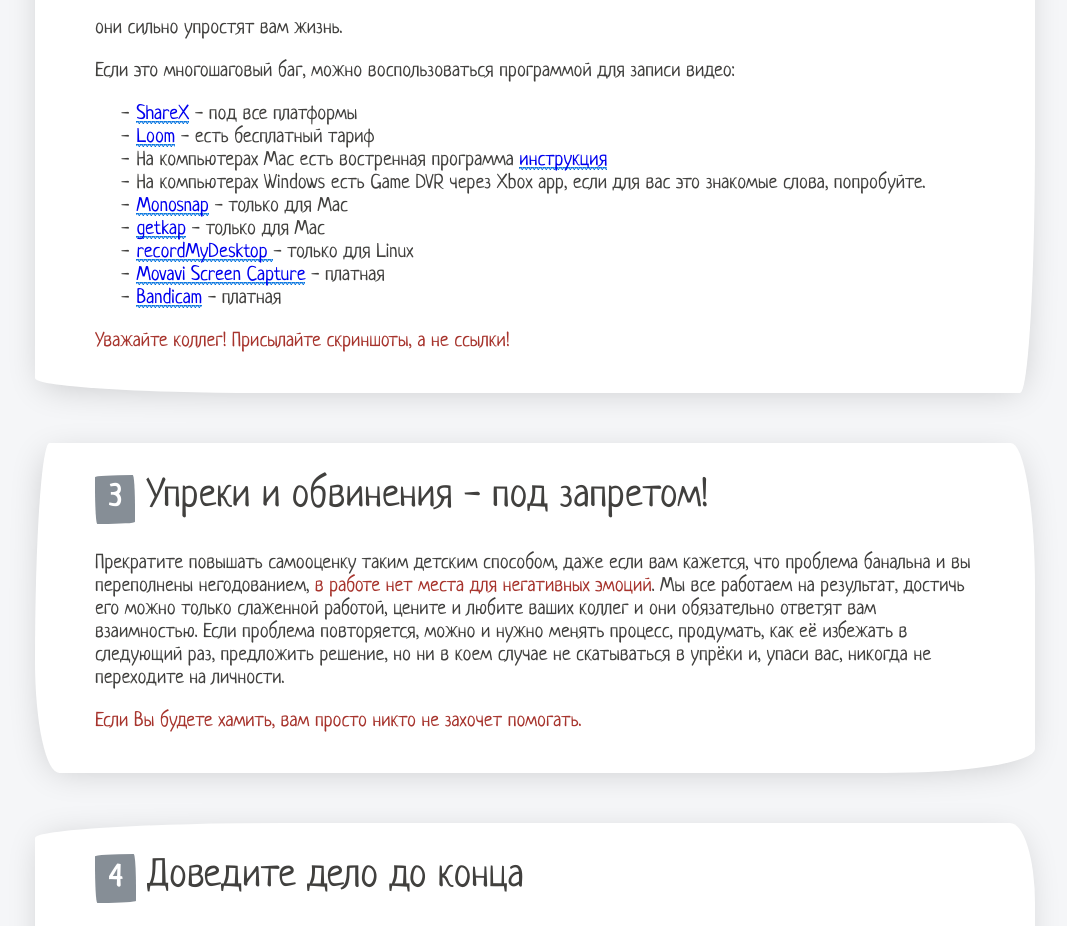
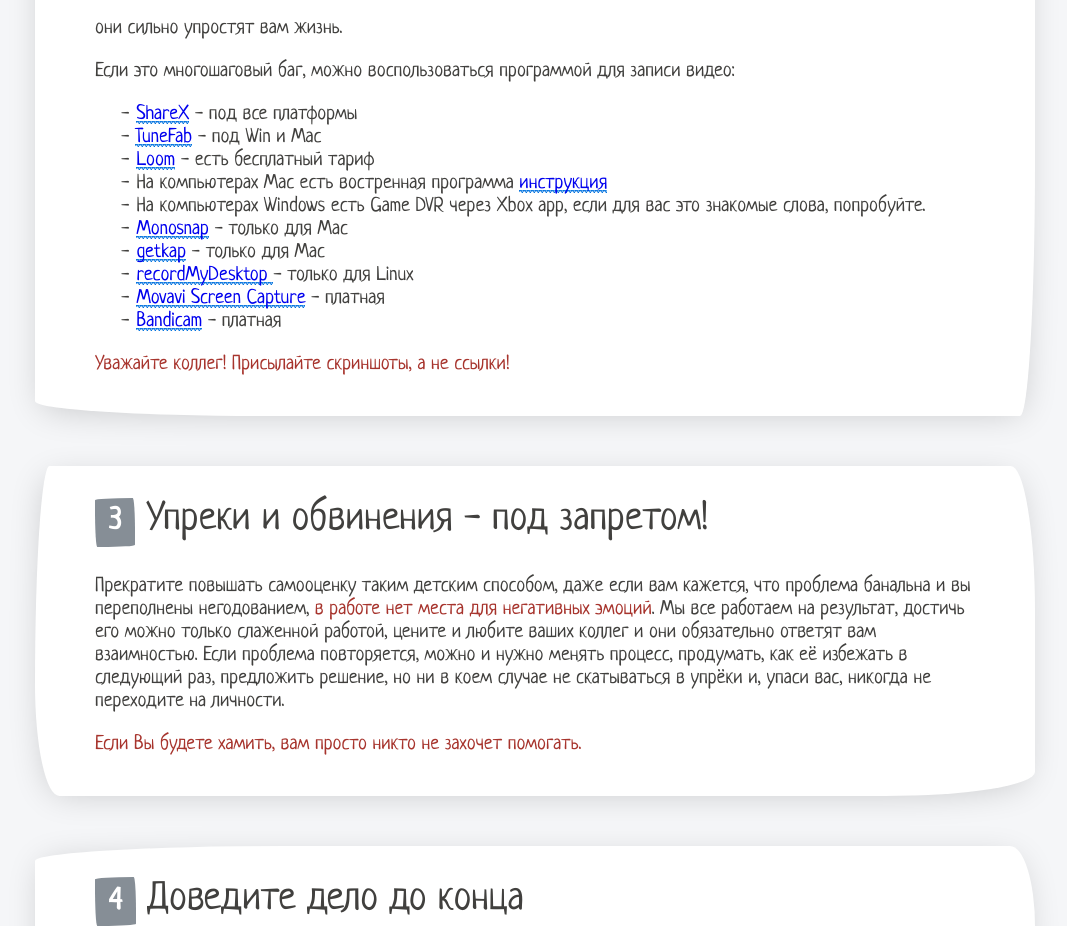
Before and after one commit to lyucean/-ow_report_bug, a plain HTML site: page index.html in a window 1280 px wide. Shown: the part 1549-2475 px from the top of the page, without its empty margins (105-1172 px from the left). Drawn offline with Linux system fonts and the light colour scheme.

Commit message:
+tunefab

```diff
--- a/index.html
+++ b/index.html
@@ -107,6 +107,7 @@
       <p>Если это многошаговый баг, можно воспользоваться программой для записи видео:</p>
       <ul>
         <li><a href="https://getsharex.com/" target="_blank">ShareX</a> - под все платформы</li>
+        <li><a href="https://www.tunefab.com/screen-recorder/" target="_blank">TuneFab</a> - под Win и Mac</li>
         <li><a href="https://www.loom.com/" target="_blank">Loom</a> - есть бесплатный тариф</li>
         <li>На компьютерах Mac есть востренная программа
           <a href="https://support.apple.com/ru-ru/HT208721" target="_blank">инструкция</a></li>
```
